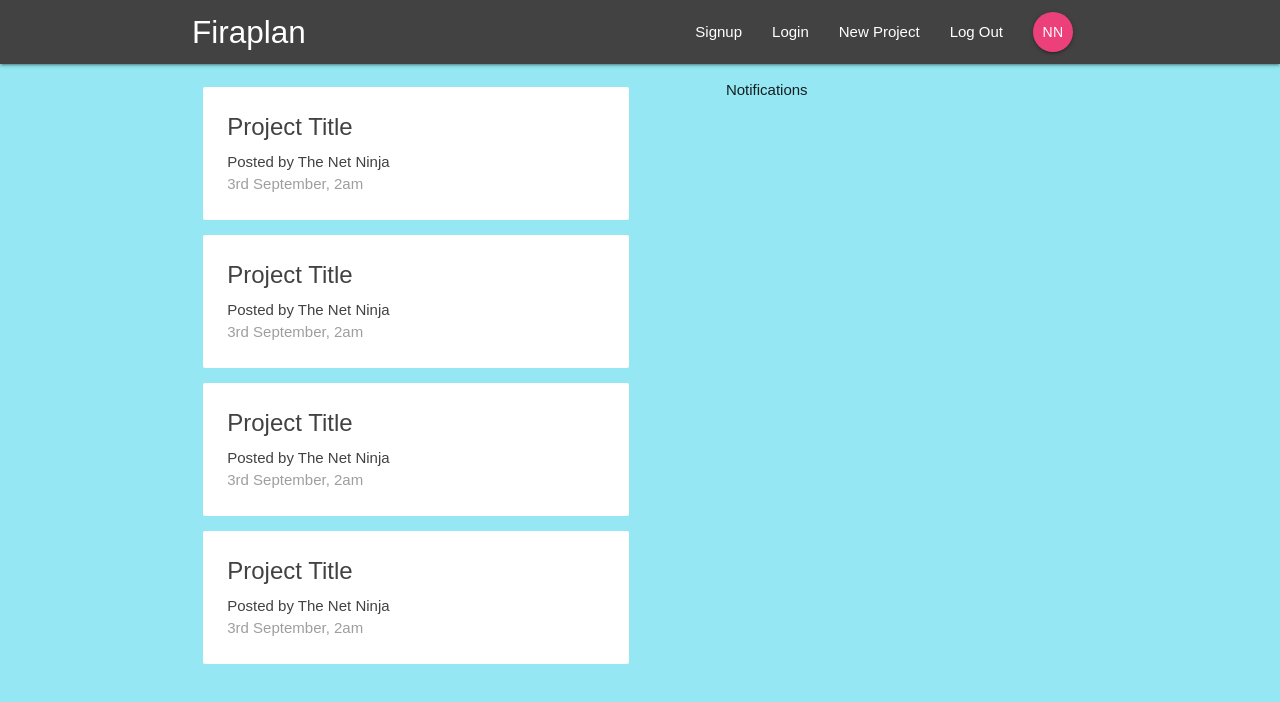
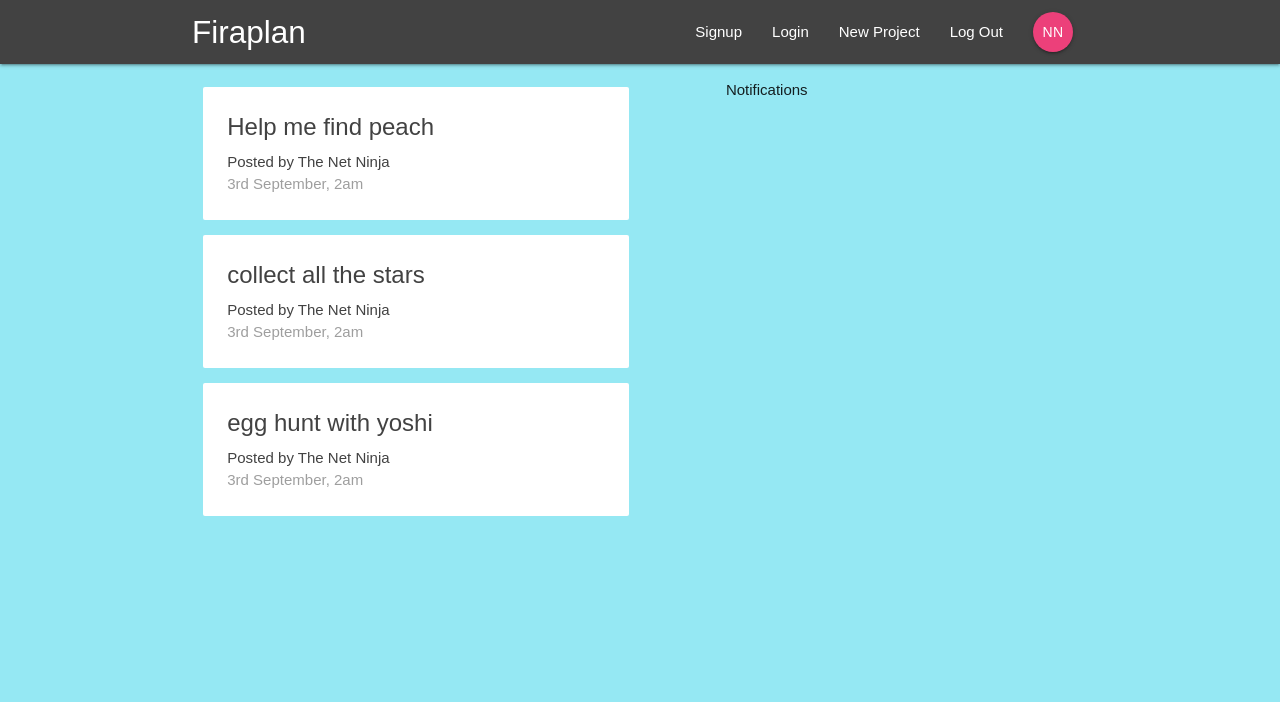
Before and after one commit to firoliyos/Project-Management-System-React-Redux--, a React (Create React App) app in the folder firaplan/: page / in a window 1280 px wide. Shown: the top 702 px of the page. Built offline with nearby package versions, Linux system fonts and the light colour scheme.

Commit message:
dummy-data

```diff
--- a/firaplan/src/components/dashboard/Dashboard.js
+++ b/firaplan/src/components/dashboard/Dashboard.js
@@ -1,13 +1,19 @@
 import React, { Component } from 'react';
 import Notifications from './Notifications';
 import ProjectList from '../projects/ProjectList';
+import { connect } from 'react-redux'
+
+
 class Dashboard extends Component {
+
     render() {
+      //console.log(this.props)
+      const { projects } = this.props
         return (
             <div className="dashboard container">
               <div className="row">
                  <div className="col s12 m6">
-                     <ProjectList/>
+                     <ProjectList projects={projects}/>
                  </div>
                  <div className="col s12 m5 offset-m1">
                    <Notifications/>
@@ -18,4 +24,9 @@
     }
 }
 
-export default Dashboard
+const mapStateToProps = (state) => {
+  return {
+    projects: state.project.projects
+  }
+}
+export default connect(mapStateToProps)(Dashboard)
--- a/firaplan/src/components/projects/ProjectList.js
+++ b/firaplan/src/components/projects/ProjectList.js
@@ -1,12 +1,15 @@
 import React from 'react';
 import ProjectSummary from './ProjectSummary';
-const ProjectList = () => {
+const ProjectList = ({ projects}) => {
   return (
     <div className='project-list section'>
-        <ProjectSummary />
-        <ProjectSummary />
-        <ProjectSummary />
-        <ProjectSummary />
+      {projects && projects.map(project => {
+        return <ProjectSummary project={project} key={project.id} />
+      })
+
+    }
+
+
     </div>
   );
 };
--- a/firaplan/src/components/projects/ProjectSummary.js
+++ b/firaplan/src/components/projects/ProjectSummary.js
@@ -1,10 +1,10 @@
 import React from 'react'
 
-const ProjectSummary = () => {
+const ProjectSummary = ({project}) => {
   return (
     <div className='card z-depth-0 project-summary'>
       <div className='card-content grey-text text-darken-3'>
-        <span className='card-title'>Project Title</span>
+        <span className='card-title'>{project.title}</span>
         <p>Posted by The Net Ninja</p>
         <p className='grey-text'>3rd September, 2am</p>
       </div>
--- a/firaplan/src/store/reducers/projectReducer.js
+++ b/firaplan/src/store/reducers/projectReducer.js
@@ -1,5 +1,11 @@
 import React from 'react'
-const initState = {}
+const initState = {
+  projects: [
+    {id: '1', title: 'Help me find peach', content: 'blah blah blah '},
+    {id: '2', title: 'collect all the stars', content: 'blah blah blah'},
+    {id: '3', title: 'egg hunt with yoshi', content: 'blah blah blah'}
+  ]
+}
 const projectReducer = (state = initState, action) => {
   return state
 
```
Also changed, not shown: firaplan/src/index.js (line endings or trailing spaces).
